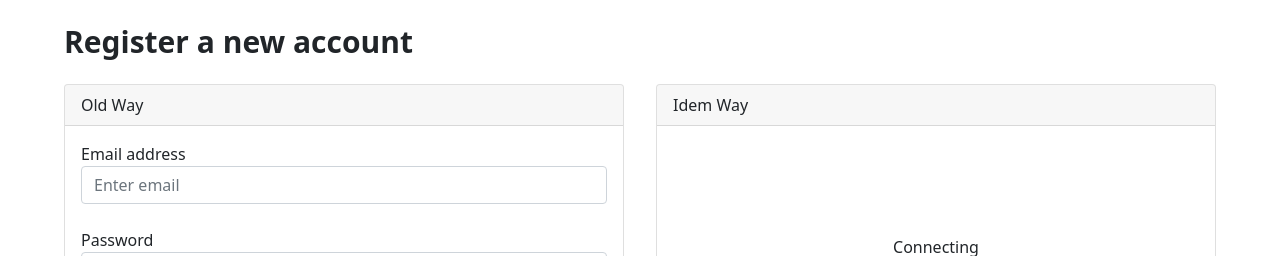
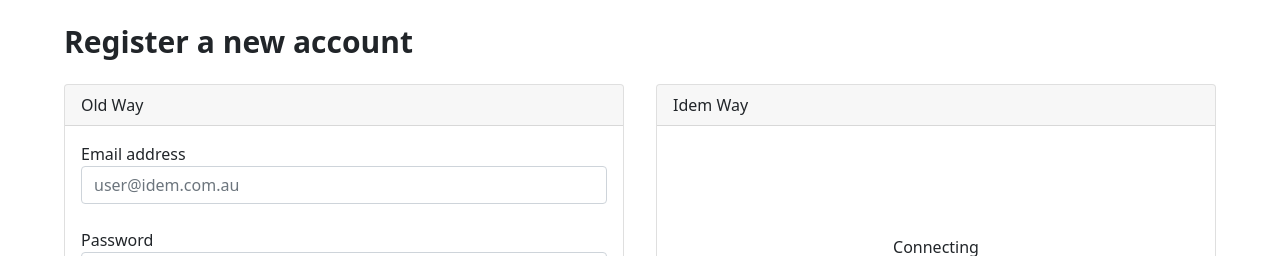
Before and after one commit to dltxio/idem-exchange, a React (Create React App) app in the folder client/: page / in a window 1280 px wide. Shown: the top 256 px of the page. Built offline with nearby package versions, Linux system fonts and the light colour scheme; no server answers.

Commit message:
Update DemoPage.js

```diff
--- a/client/src/pages/DemoPage.js
+++ b/client/src/pages/DemoPage.js
@@ -6,7 +6,6 @@
   const [data, setData] = useState({email: "", name: "", DoB: ""});
   const [connectionId, setConnectionId] = useState(undefined);
   const [connecting, setConnecting] = useState(true);
-
 
   websocket.onmessage = (messageData) => {
     try {
@@ -22,7 +21,7 @@
     }
   };
 
-  const qrCode = `${process.env.REACT_APP_QR_CODE}?id=${connectionId}`
+  const qrCode = `${process.env.REACT_APP_QR_CODE}?id=${connectionId}`;
 
   if (data.email === "") {
     return LoginPage({connecting: connecting, qrCode: qrCode});
@@ -49,7 +48,7 @@
                   className="form-control"
                   id="exampleInputEmail1"
                   aria-describedby="emailHelp"
-                  placeholder="Enter email"
+                  placeholder="user@idem.com.au"
                 />
               </div>
               <div className="form-group pb-4">
@@ -97,7 +96,7 @@
                   className="form-control"
                   id="exampleInputEmail1"
                   aria-describedby="emailHelp"
-                  placeholder="Enter email"
+                  placeholder="user@idem.com.au"
                   value={email}
                 />
               </div>
```
